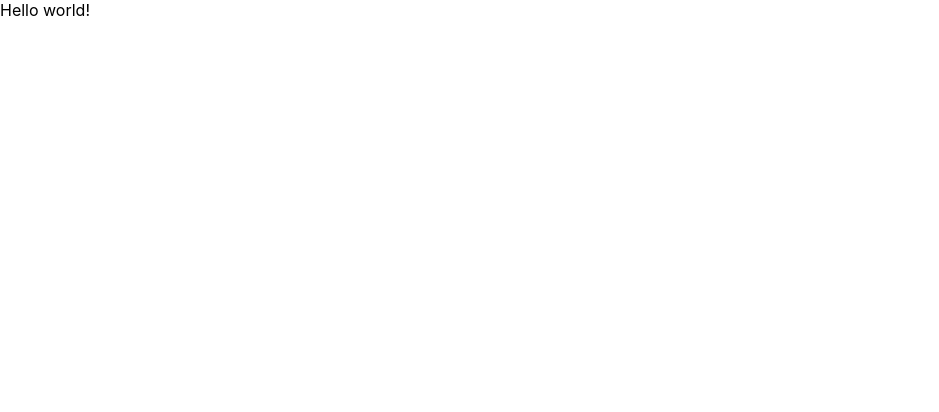
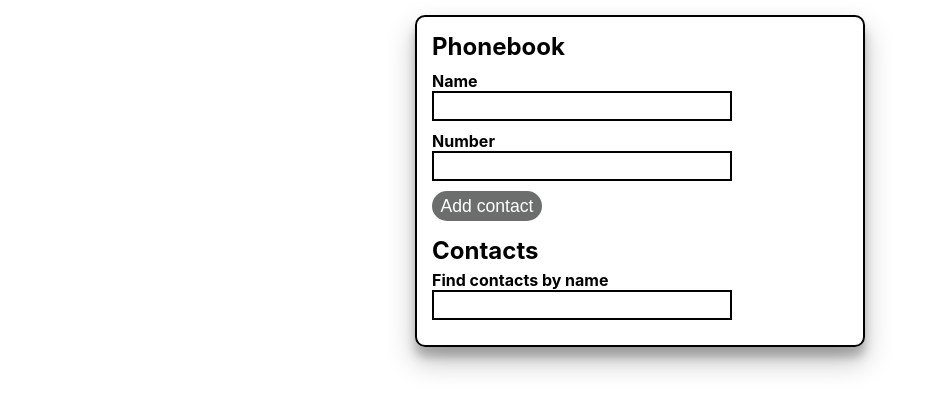
Before and after one commit to youhim-ua/goit-react-hw-08-phonebook, a React (Create React App) app: page / in a window 1280 px wide. Shown: the top 412 px of the page, without its empty margins (0-939 px from the left). Built offline with nearby package versions, Linux system fonts and the light colour scheme.

Commit message:
last commit

```diff
--- a/package.json
+++ b/package.json
@@ -12,6 +12,7 @@
     "react": "^17.0.2",
     "react-dom": "^17.0.2",
     "react-scripts": "4.0.3",
+    "uuid": "^8.3.2",
     "web-vitals": "^1.1.1"
   },
   "scripts": {
--- a/src/App.js
+++ b/src/App.js
@@ -1,5 +1,52 @@
-function App() {
-  return <p>Hello world!</p>;
+import { Component } from 'react';
+import Container from './components/Container';
+import ContactForm from './components/ContactForm';
+import ContactList from './components/ContactList';
+import Filter from './components/Filter';
+
+class App extends Component {
+  state = {
+    contacts: [],
+    filter: '',
+  };
+
+  addContact = user => {
+    this.setState(prevState => ({ contacts: [user, ...prevState.contacts] }));
+  };
+
+  deleteContact = id =>
+    this.setState(prevState => ({
+      contacts: prevState.contacts.filter(contact => contact.id !== id),
+    }));
+
+  updateFilter = text => this.setState({ filter: text });
+
+  filteredContacts = () => {
+    const { contacts, filter } = this.state;
+    const formattedFilter = filter.toLowerCase();
+
+    return contacts.filter(({ name }) =>
+      name.toLowerCase().includes(formattedFilter),
+    );
+  };
+
+  render() {
+    const visibleContacts = this.filteredContacts();
+    const { contacts, filter } = this.state;
+
+    return (
+      <Container>
+        <h1>Phonebook</h1>
+        <ContactForm contacts={contacts} onSubmit={this.addContact} />
+        <h2>Contacts</h2>
+        <Filter filter={filter} onSearch={this.updateFilter} />
+        <ContactList
+          contacts={visibleContacts}
+          onDeleteContact={this.deleteContact}
+        />
+      </Container>
+    );
+  }
 }
 
 export default App;
--- /dev/null
+++ b/src/components/ContactForm/ContactForm.module.scss
@@ -0,0 +1,38 @@
+.contactsForm {
+  display: flex;
+  flex-direction: column;
+}
+
+.label {
+  margin-top: 10px;
+  font-weight: bold;
+}
+
+.input {
+  width: 300px;
+  height: 30px;
+  padding: 3px;
+  border: 2px solid black;
+  font-size: 1.1rem;
+}
+
+.addButton {
+  display: block;
+  width: 110px;
+  height: 30px;
+  margin-top: 10px;
+  padding: 3px;
+  font-size: 1.1rem;
+  cursor: pointer;
+  border: none;
+  border-radius: 15px;
+  transition: all 400ms linear;
+  color: #fff;
+  background-color: rgba(51, 53, 54, 0.719);
+}
+
+.addButton:hover,
+.addButton:focus {
+  background-color: rgb(62, 176, 241);
+  transition: all 400ms linear;
+}
--- /dev/null
+++ b/src/components/ContactForm/index.jsx
@@ -0,0 +1,77 @@
+import { Component } from 'react';
+import { v4 as uuidv4 } from 'uuid';
+import styles from './ContactForm.module.scss';
+
+class ContactForm extends Component {
+  state = {
+    name: '',
+    number: '',
+  };
+
+  handleSaveName = ({ target: { name, value } }) => {
+    this.setState({ [name]: value });
+  };
+
+  handleSubmit = event => {
+    event.preventDefault();
+    const { name, number } = this.state;
+    const user = { id: uuidv4(), name, number };
+    this.props.onSubmit(user);
+    this.setState({ name: '', number: '' });
+  };
+
+  alertExistUser = () => {
+    const { contacts } = this.props;
+    const result = contacts.some(
+      contact => contact.name.toLowerCase() === this.state.name.toLowerCase(),
+    );
+    if (result) alert(`${this.state.name} already exist!`);
+    return result;
+  };
+
+  render() {
+    const { name, number } = this.state;
+
+    return (
+      <form onSubmit={this.handleSubmit} className={styles.contactsForm}>
+        <label className={styles.label}>
+          Name
+          <br />
+          <input
+            className={styles.input}
+            type="text"
+            name="name"
+            pattern="^[a-zA-Zа-яА-Я]+(([' -][a-zA-Zа-яА-Я ])?[a-zA-Zа-яА-Я]*)*$"
+            title="Имя может состоять только из букв, апострофа, тире и пробелов. Например Adrian, Jacob Mercer, Charles de Batz de Castelmore d'Artagnan и т. п."
+            required
+            value={name}
+            onChange={this.handleSaveName}
+          />
+        </label>
+        <label className={styles.label}>
+          Number
+          <br />
+          <input
+            className={styles.input}
+            type="tel"
+            name="number"
+            pattern="(\+?( |-|\.)?\d{1,2}( |-|\.)?)?(\(?\d{3}\)?|\d{3})( |-|\.)?(\d{3}( |-|\.)?\d{4})"
+            title="Номер телефона должен состоять из 11-12 цифр и может содержать цифры, пробелы, тире, пузатые скобки и может начинаться с +"
+            required
+            value={number}
+            onChange={this.handleSaveName}
+          />
+        </label>
+        <button
+          className={styles.addButton}
+          type="submit"
+          disabled={this.alertExistUser()}
+        >
+          Add contact
+        </button>
+      </form>
+    );
+  }
+}
+
+export default ContactForm;
--- /dev/null
+++ b/src/components/ContactList/ContactList.module.scss
@@ -0,0 +1,43 @@
+.contactList {
+  margin-top: 10px;
+  list-style: none;
+}
+
+.listItem {
+  display: flex;
+  margin-top: 8px;
+  align-items: center;
+  font-size: 1.1rem;
+}
+
+.listItem::before {
+  content: '';
+  width: 8px;
+  height: 8px;
+  border-radius: 50%;
+  margin-right: 5px;
+  background-color: rgba(14, 165, 235, 0.822);
+}
+
+.number {
+  margin-left: 8px;
+}
+
+.deleteButton {
+  display: block;
+  width: 60px;
+  height: 25px;
+  margin-left: 15px;
+  cursor: pointer;
+  border: none;
+  border-radius: 15px;
+  transition: all 400ms linear;
+  color: #fff;
+  background-color: rgba(51, 53, 54, 0.719);
+}
+
+.deleteButton:hover,
+.deleteButton:focus {
+  background-color: rgb(255, 34, 34);
+  transition: all 400ms linear;
+}
--- /dev/null
+++ b/src/components/ContactList/index.jsx
@@ -0,0 +1,26 @@
+import { Component } from 'react';
+import styles from './ContactList.module.scss';
+
+class ContactList extends Component {
+  render() {
+    const { contacts, onDeleteContact } = this.props;
+
+    return (
+      <ul className={styles.contactList}>
+        {contacts.map(({ id, name, number }) => (
+          <li className={styles.listItem} key={id}>
+            <span>{name}</span>:<span className={styles.number}>{number}</span>
+            <button
+              className={styles.deleteButton}
+              onClick={() => onDeleteContact(id)}
+            >
+              delete
+            </button>
+          </li>
+        ))}
+      </ul>
+    );
+  }
+}
+
+export default ContactList;
--- /dev/null
+++ b/src/components/Container/Container.module.scss
@@ -0,0 +1,9 @@
+.container {
+  max-width: 450px;
+  margin-left: auto;
+  margin-right: auto;
+  padding: 15px;
+  border: 2px solid #000;
+  border-radius: 10px;
+  box-shadow: 0 14px 28px rgba(0, 0, 0, 0.25), 0 10px 10px rgba(0, 0, 0, 0.22);
+}
--- /dev/null
+++ b/src/components/Container/index.jsx
@@ -0,0 +1,12 @@
+import { Component } from 'react';
+import styles from './Container.module.scss';
+
+class Container extends Component {
+  render() {
+    const { children } = this.props;
+
+    return <section className={styles.container}>{children}</section>;
+  }
+}
+
+export default Container;
--- /dev/null
+++ b/src/components/Filter/Filter.module.scss
@@ -0,0 +1,13 @@
+.filterLabel {
+  display: block;
+  margin-top: 5px;
+  font-weight: bold;
+}
+
+.filterInput {
+  width: 300px;
+  height: 30px;
+  padding: 3px;
+  border: 2px solid black;
+  font-size: 1.1rem;
+}
--- /dev/null
+++ b/src/components/Filter/index.jsx
@@ -0,0 +1,28 @@
+import { Component } from 'react';
+import styles from './Filter.module.scss';
+
+class Filter extends Component {
+  handleFilterValue = ({ target: { value } }) => {
+    this.props.onSearch(value);
+  };
+
+  render() {
+    const { filter } = this.props;
+
+    return (
+      <label className={styles.filterLabel}>
+        Find contacts by name
+        <br />
+        <input
+          className={styles.filterInput}
+          type="text"
+          name="filter"
+          value={filter}
+          onChange={this.handleFilterValue}
+        />
+      </label>
+    );
+  }
+}
+
+export default Filter;
--- a/src/index.scss
+++ b/src/index.scss
@@ -8,6 +8,7 @@
 
 body {
   margin: 0;
+  padding: 15px;
   font-family: -apple-system, BlinkMacSystemFont, 'Segoe UI', 'Roboto', 'Oxygen',
     'Ubuntu', 'Cantarell', 'Fira Sans', 'Droid Sans', 'Helvetica Neue',
     sans-serif;
@@ -15,6 +16,10 @@ body {
   -moz-osx-font-smoothing: grayscale;
 }
 
+h2 {
+  margin-top: 15px;
+}
+
 code {
   font-family: source-code-pro, Menlo, Monaco, Consolas, 'Courier New',
     monospace;
```
Also changed, not shown: 1 other file (tests, documents, lock files or other folders).
